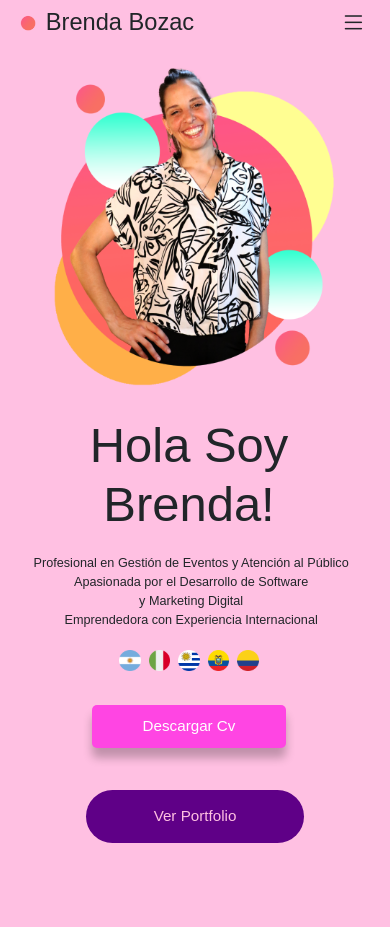
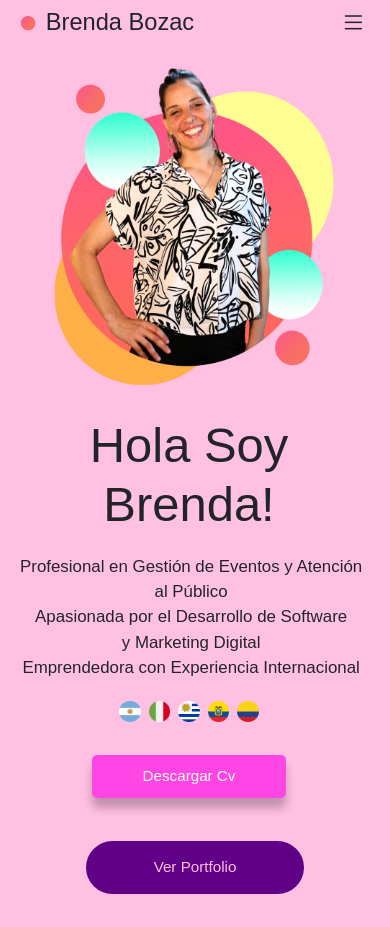
Before and after one commit to LeonardoRiera/portfolioBrendaBozac, a React (Vite) app: page / in a window 390 px wide. Before the commit the page ends 877 px from the top, so only its background shows below. Built offline with nearby package versions, Linux system fonts and the light colour scheme; a web font is replaced by a local one.

Commit message:
parrafos corregidos

```diff
--- a/src/Components/Header/Header.css
+++ b/src/Components/Header/Header.css
@@ -272,7 +272,12 @@
 @media screen and (max-width:576px) {
 
 
+    .principalParrafo {
+        font-size: 2vmax;
+        padding-bottom: 0.5vmax;
 
+
+    }
 
 
 }
@@ -280,12 +285,7 @@
 /* ++++++++++++++++++++++++ media query  | pantalla personal |   ++++++++++++++++++++++++++++++++++*/
 
 @media screen and (max-width:500px) {
-    .principalParrafo {
-        font-size: 1.6vmax;
-        padding-bottom: 0.5vmax;
 
-
-    }
 
     .foto {
         width: 75%;
@@ -333,7 +333,7 @@
         padding-bottom: 0.9vmax;
     }
     .principalParrafo {
-        font-size: 1.5vmax;
+        font-size: 2vmax;
         padding-bottom: 0.5vmax;
 
 
```
